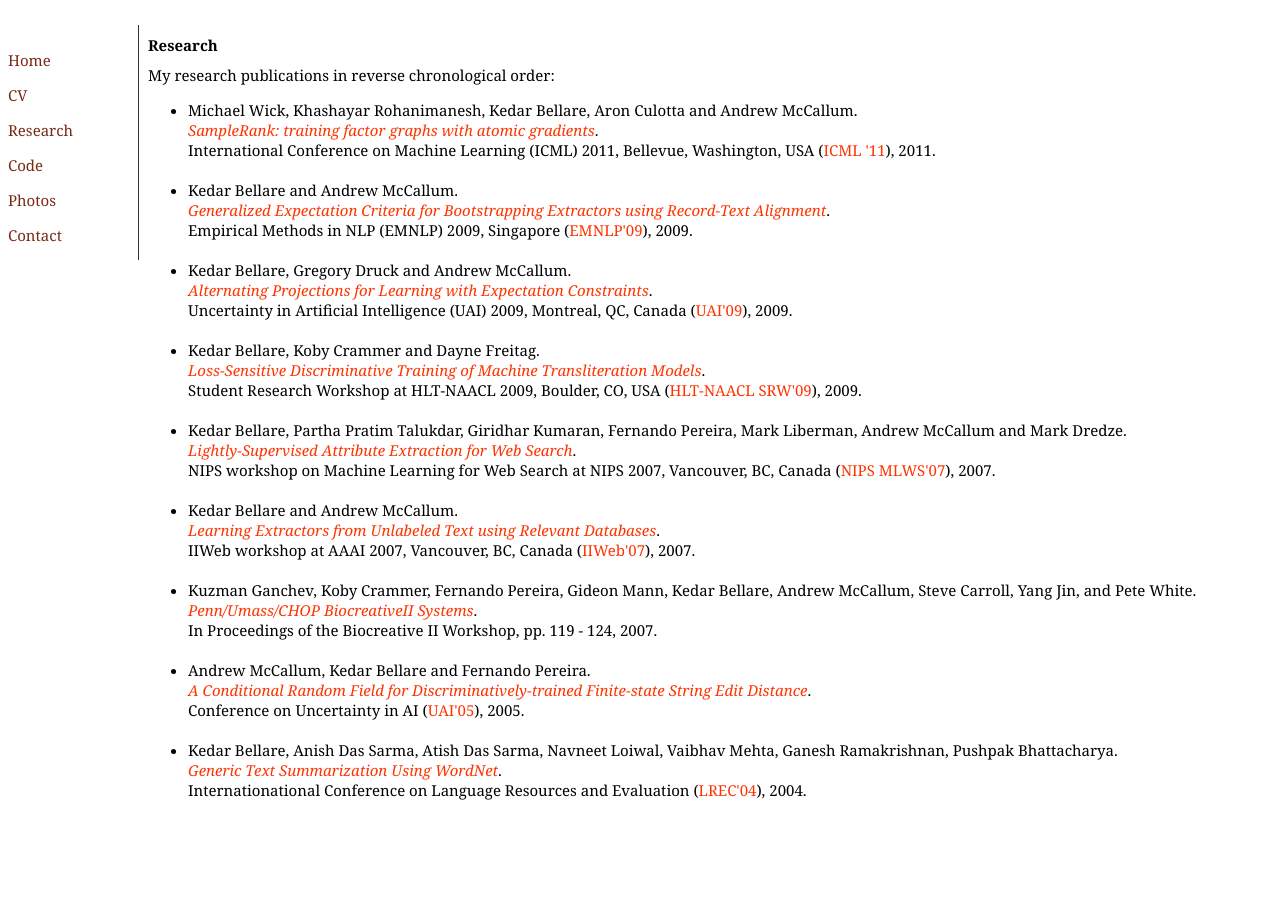
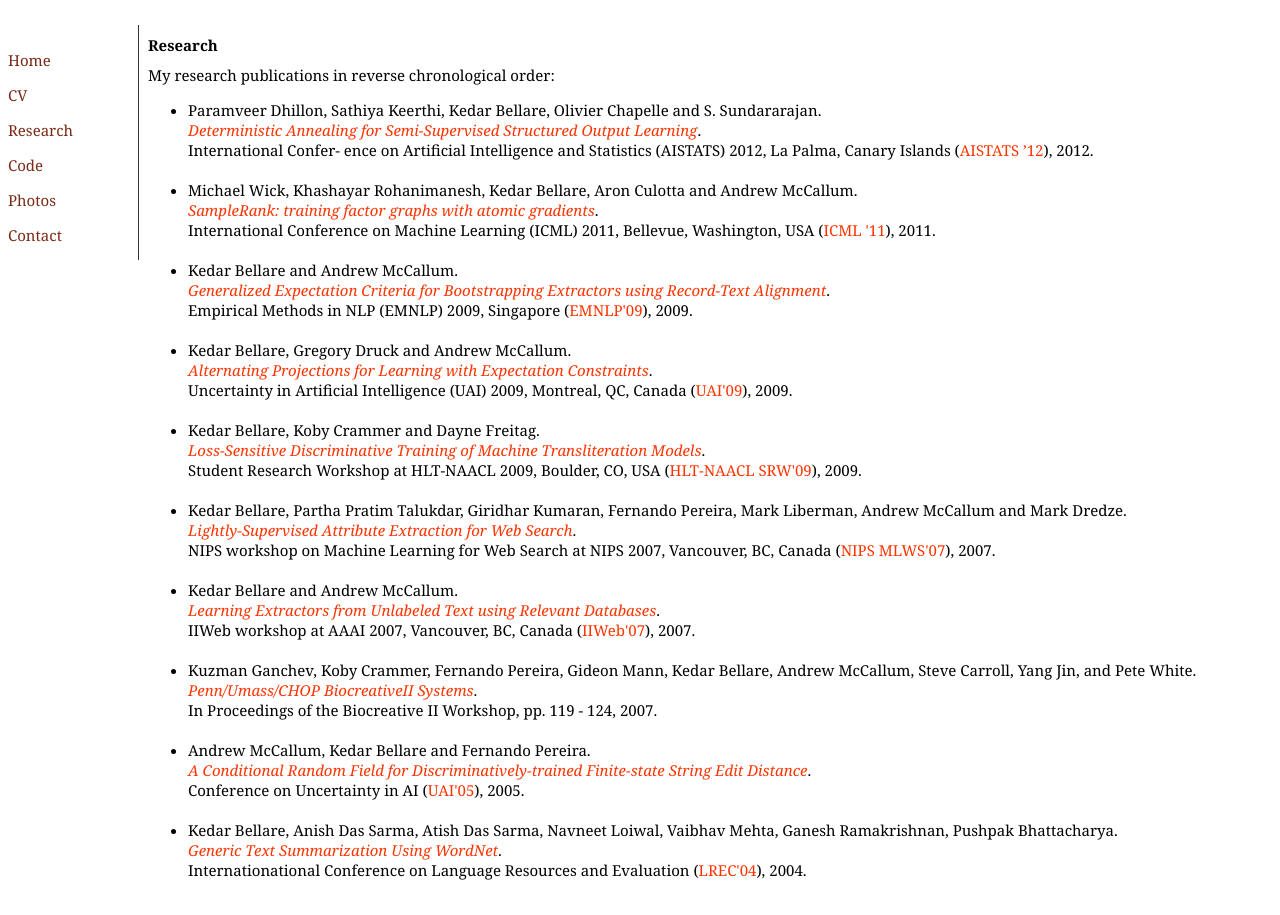
Before and after one commit to kedarbellare/kedarbellare.github.com, a Jekyll site: the page built from research.html, in a window 1280 px wide. Built offline with Jekyll 4.4.1, drawn with Linux system fonts in a browser that asks for light colours.

Commit message:
updated cv and publications

```diff
--- a/research.html
+++ b/research.html
@@ -6,6 +6,10 @@
 <h1>Research</h1>
 My research publications in reverse chronological order:
 <ul>
+  <li>Paramveer Dhillon, Sathiya Keerthi, Kedar Bellare, Olivier Chapelle and S. Sundararajan.<br>
+  <a style="font-style: italic;" href="http://www.pdhillon.com/aistats_daso.pdf">Deterministic Annealing for Semi-Supervised Structured Output Learning</a>.<br>
+  International Confer- ence on Artificial Intelligence and Statistics (AISTATS) 2012, La Palma, Canary Islands (<a href="http://www.aistats.org/">AISTATS ’12</a>), 2012.
+  </li><br>
 	<li>Michael Wick, Khashayar Rohanimanesh, Kedar Bellare, Aron Culotta and Andrew McCallum.<br>
 	<a style="font-style: italic;" href="/papers/wick11samplerank.pdf">SampleRank: training factor graphs with atomic gradients</a>.<br>
 	International Conference on Machine Learning (ICML) 2011, Bellevue, Washington, USA (<a href="http://www.icml-2011.org/">ICML '11</a>), 2011.
```
Also changed, not shown: 1 other file.
